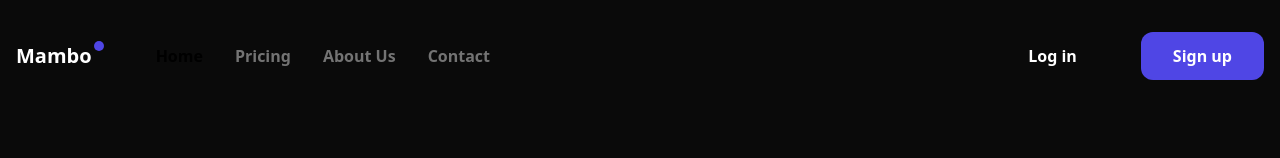
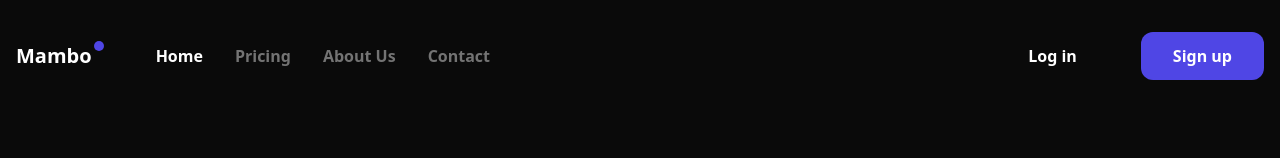
Before and after one commit to wickeddd3/mambo, a Next.js app: page / in a window 1280 px wide. Shown: the top 158 px of the page. Built offline with nearby package versions, Linux system fonts and the light colour scheme.

Commit message:
add: home link text color

```diff
--- a/src/components/Navbar.tsx
+++ b/src/components/Navbar.tsx
@@ -27,7 +27,7 @@ export default function Navbar() {
                 onBlur={() => setVisible(false)}
               >
                 <li
-                  className="cursor-pointer px-4 py-2 text-md font-semibold hover:bg-[#252529] hover:font-extrabold hover:text-indigo-600"
+                  className="cursor-pointer px-4 py-2 text-md font-semibold text-white hover:bg-[#252529] hover:font-extrabold hover:text-indigo-600"
                   onClick={() => setVisible(false)}
                 >
                   Home
@@ -59,7 +59,7 @@ export default function Navbar() {
           </div>
         </div>
         <ul className="hidden items-center gap-8 lg:flex">
-          <li className="text-md font-semibold">Home</li>
+          <li className="text-md font-semibold text-white">Home</li>
           <li className="text-md font-semibold text-neutral-500">Pricing</li>
           <li className="text-md font-semibold text-neutral-500">About Us</li>
           <li className="text-md font-semibold text-neutral-500">Contact</li>
```
